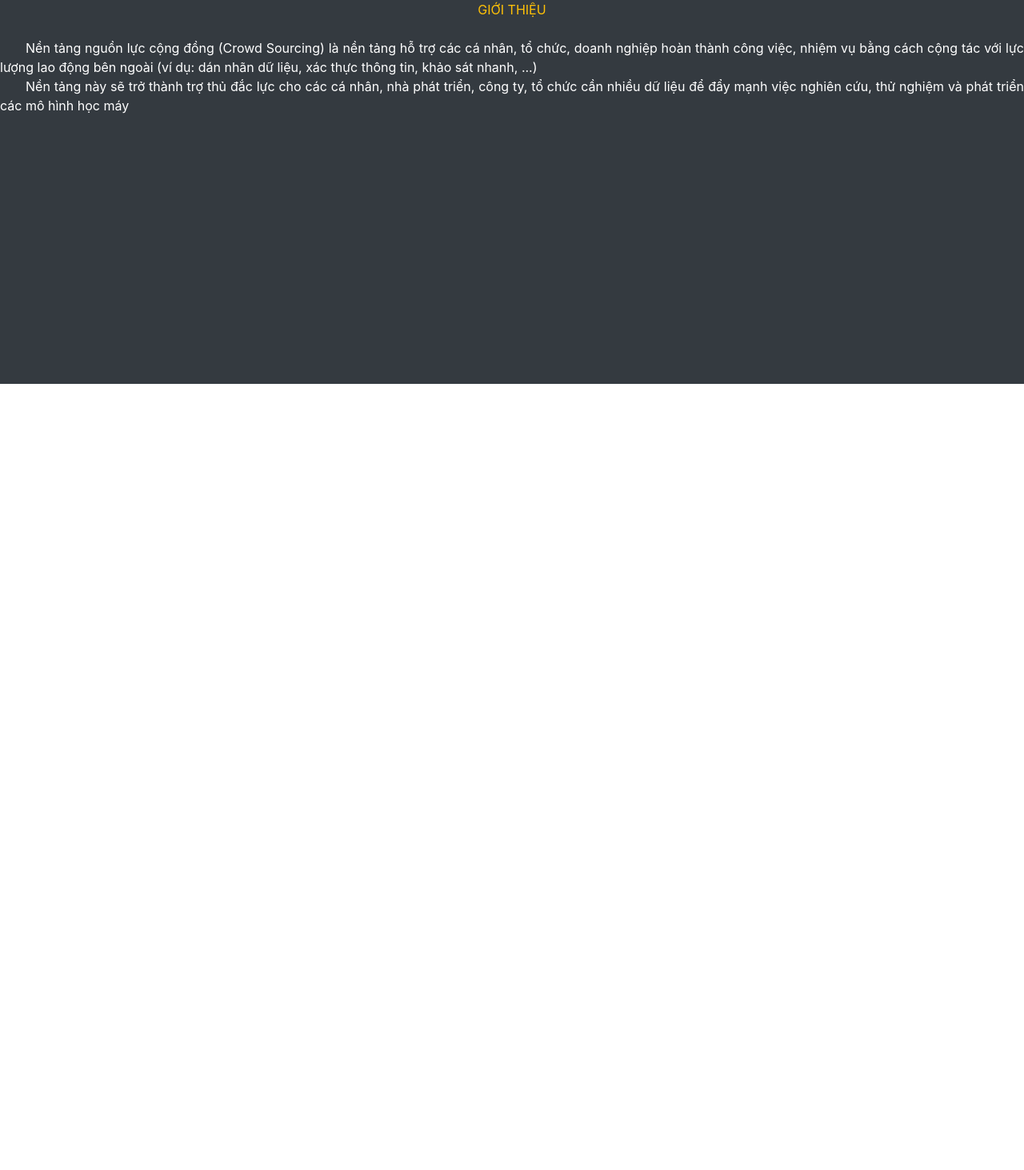
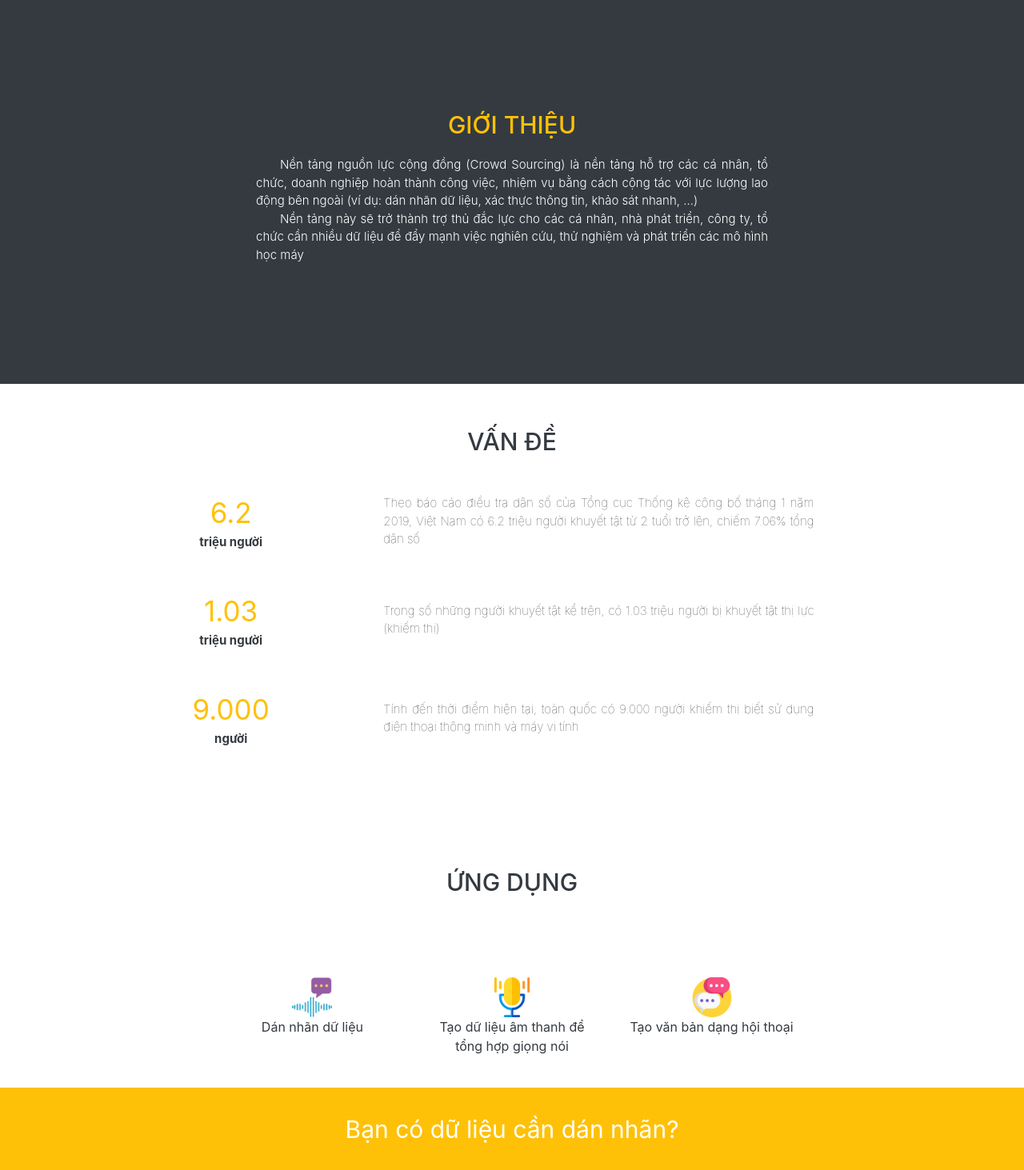
Before and after one commit to inlab-jsc/inlab_web, a Next.js app: page / in a window 1280 px wide. Shown: the part 860-2323 px from the top of the page at 80% size. Before the commit the page ends 1340 px from the top, so only its background shows below. Built offline with nearby package versions, Linux system fonts and the light colour scheme.

Commit message:
index page - second change

```diff
--- a/components/Header.js
+++ b/components/Header.js
@@ -1,6 +1,6 @@
 import Link from 'next/link';
 import NavBar from 'react-bootstrap/Navbar';
-import styles from '../styles/header.module.css';
+import styles from './header.module.css';
 import HeaderItem from './HeaderItem';
 
 export default React.memo(function Header(){
--- a/components/HeaderItem.js
+++ b/components/HeaderItem.js
@@ -1,9 +1,7 @@
-/* eslint-disable import/no-extraneous-dependencies */
-/* eslint-disable react/require-default-props */
 import Link from 'next/link'
 import Nav from 'react-bootstrap/Nav'
 import PropTypes from 'prop-types'
-import styles from '../styles/header-item.module.css'
+import styles from './header-item.module.css'
 
 function HeaderItem({href,text}){
   return(
--- /dev/null
+++ b/components/index/Column.js
@@ -0,0 +1,16 @@
+import PropTypes from 'prop-types'
+import styles from './column.module.css'
+
+function Column({imgSrc,children}){
+  return(
+    <div className="col-md" data-aos="zoom-in" data-aos-duration="1200">
+      <img src={imgSrc} className={styles.image} alt="" />
+      <div className={styles.text}>{children}</div>
+    </div>
+  )
+}
+Column.propTypes={
+  imgSrc:PropTypes.string.isRequired,
+  children:PropTypes.string.isRequired,
+}
+export default React.memo(Column)
--- /dev/null
+++ b/components/index/Row.js
@@ -0,0 +1,22 @@
+import PropTypes from 'prop-types'
+import styles from './row.module.css'
+
+function Row({number, unit , children}){
+  return(
+    <div className="row d-flex justify-content-center align-items-center py-4" data-aos="fade-up" data-aos-duration="1200">
+      <div className="col-4">
+        <div className={`text-warning ${styles.number}`}>{number}</div>
+        <div className={styles.unit}>{unit}</div>
+      </div>
+      <div className="col-8">
+        <div className={styles.explain}>{children}</div>
+      </div>
+    </div>
+  )
+}
+Row.propTypes={
+  number:PropTypes.string.isRequired,
+  unit:PropTypes.string.isRequired,
+  children:PropTypes.string.isRequired
+}
+export default React.memo(Row)
--- /dev/null
+++ b/components/index/column.module.css
@@ -0,0 +1,7 @@
+.image{
+  width: 50px;
+  height: 50px;
+  object-fit: cover;
+  flex-direction: column;
+
+}
--- /dev/null
+++ b/components/index/row.module.css
@@ -0,0 +1,13 @@
+.number{
+  font-size: 35px;
+}
+.explain{
+  font-size: 15px;
+  font-weight: lighter;
+  text-align: justify;
+  width: 80%;
+}
+.unit{
+  font-size: 15px;
+  font-weight: bold;
+}
--- a/pages/index.js
+++ b/pages/index.js
@@ -3,6 +3,8 @@ import Link from 'next/link'
 import Button from 'react-bootstrap/Button'
 import styles from '../styles/index.module.css'
 import Header from '../components/Header'
+import Row from '../components/index/Row'
+import Column from '../components/index/Column'
 
 export default function Home() {
   return (
@@ -14,8 +16,8 @@ export default function Home() {
       <Header />
       <div className={styles['first-big-div']}>
         <img className={styles.blindimg} src="images/undraw_pedestrian_crossing_l6jv.png" alt="" />
-        <div className={styles.heading1} data-aos="fade-up" data-aos-duration="1000">Inlab - vì cuộc sống tốt đẹp hơn cho người khiếm thị</div>
-        <div className={styles.heading2}> Nền tảng nguồn lực cộng đồng về dữ liệu tiên phong tại Việt Nam</div>
+        <p className={`${styles.text} ${styles.heading1}`} data-aos="fade-up" data-aos-duration="1000">Inlab - vì cuộc sống tốt đẹp hơn cho người khiếm thị</p>
+        <p className={`${styles.text} ${styles.heading2}`}> Nền tảng nguồn lực cộng đồng về dữ liệu tiên phong tại Việt Nam</p>
         <Link href="/contactsale">
           <Button variant="warning" className={styles.button}>Bạn có dữ liệu cần được dán nhãn?</Button>
         </Link>
@@ -24,18 +26,39 @@ export default function Home() {
         </Link>
       </div>
 
-      <div className={styles['second-big-div']}>
-        <div className="bg2 d-flex flex-column justify-content-center align-items-center" id="second">
-          <div className="heading-text text-warning" data-aos="fade-right" data-aos-duration="1200">GIỚI THIỆU</div>
-          <div className="content text-white text-wrap text-justify pt-4  " data-aos="fade-left" data-aos-duration="1200">
-            &emsp;&emsp;Nền tảng nguồn lực cộng đồng (Crowd Sourcing) là nền tảng hỗ trợ các cá nhân, tổ chức, doanh nghiệp hoàn thành công việc, nhiệm vụ bằng cách cộng tác với lực lượng lao động bên ngoài (ví dụ: dán nhãn dữ liệu, xác thực thông tin, khảo sát nhanh, ...)
-            <br />
-                &emsp;&emsp;Nền tảng này sẽ trở thành trợ thủ đắc lực cho các cá nhân, nhà phát triển, công ty, tổ chức cần nhiều dữ liệu để đẩy mạnh việc nghiên cứu, thử nghiệm và phát triển các mô hình học máy
-          </div>
+      <div className={styles['gioi-thieu']}>
+        <p className={`${styles.text} ${styles.heading3}`} data-aos="fade-right" data-aos-duration="1200">GIỚI THIỆU</p>
+        <p className={`${styles.text} ${styles.p1}`} data-aos="fade-left" data-aos-duration="1200">
+          &emsp;&emsp;Nền tảng nguồn lực cộng đồng (Crowd Sourcing) là nền tảng hỗ trợ các cá nhân, tổ chức, doanh nghiệp hoàn thành công việc, nhiệm vụ bằng cách cộng tác với lực lượng lao động bên ngoài (ví dụ: dán nhãn dữ liệu, xác thực thông tin, khảo sát nhanh, ...)
+          <br />
+          &emsp;&emsp;Nền tảng này sẽ trở thành trợ thủ đắc lực cho các cá nhân, nhà phát triển, công ty, tổ chức cần nhiều dữ liệu để đẩy mạnh việc nghiên cứu, thử nghiệm và phát triển các mô hình học máy
+        </p>
+      </div>
+
+      <div className={styles['van-de']}>
+        <p className={styles.heading4} data-aos="fade-up" data-aos-duration="1200">VẤN ĐỀ</p>
+        <div className={styles['row-wrapper']}>
+          <Row number="6.2" unit="triệu người">Theo báo cáo điều tra dân số của Tổng cục Thống kê công bố tháng 1 năm 2019, Việt Nam có 6.2 triệu người khuyết tật từ 2 tuổi trở lên, chiếm 7.06% tổng dân số</Row>
+          <Row number="1.03" unit="triệu người">Trong số những người khuyết tật kể trên, có 1.03 triệu người bị khuyết tật thị lực (khiếm thị)</Row>
+          <Row number="9.000" unit="người">Tính đến thời điểm hiện tại, toàn quốc có 9.000 người khiếm thị biết sử dụng điện thoại thông minh và máy vi tính</Row>
         </div>
       </div>
 
+      <div className={styles['ung-dung']}>
+        <p className={styles.heading4} data-aos="zoom-in" data-aos-duration="1200">ỨNG DỤNG</p>
 
+        <div className={styles['column-wrapper']}>
+          <Column imgSrc="images/audio.png">Dán nhãn dữ liệu </Column>
+          <Column imgSrc="images/micro.png">Tạo dữ liệu âm thanh để tổng hợp giọng nói</Column>
+          <Column imgSrc="images/speak.png">Tạo văn bản dạng hội thoại</Column>
+        </div>
+      </div>
+      <div className="bg-warning">
+        <div className={styles.heading5}>Bạn có dữ liệu cần dán nhãn?</div>
+        <Link href="/contactsale">
+          <Button variant="dark" className="mb-5 p-3" size="lg"> Liên hệ chúng tôi</Button>
+        </Link>
+      </div>
       <style jsx global>
         {`
         html,
--- a/styles/index.module.css
+++ b/styles/index.module.css
@@ -39,6 +39,10 @@ background: lightgrey;
 /* a:hover {
   color: #F1DF64 !important;
 } */
+.text {
+  overflow: hidden;
+  text-overflow: ellipsis;
+}
 
 .first-big-div {
   height: 100vh;
@@ -72,12 +76,68 @@ background: lightgrey;
   margin: 10px;
 }
 
-.second-big-div {
+.gioi-thieu {
   height: 60vh;
   width: 100%;
   background-color:#343a40;
+  display: flex;
+  flex-direction: column;
+  justify-content: center;
+  align-items: center;
 }
 
+.heading3 {
+  color: #ffc107;
+  font-size: 30px;
+  font-weight: 500;
+}
+
+.p1{
+  font-size: 15px;
+  font-weight: 300;
+  width: 50vw;
+  color: white;
+  white-space: normal;
+  text-align: justify;
+}
+
+.van-de {
+  height: 70vh;
+  display: flex;
+  flex-direction: column;
+  justify-content: center;
+  align-items: center;
+}
+
+.heading4 {
+  font-size: 30px;
+  font-weight: 500;
+}
+
+.row-wrapper {
+  width: 80vw;
+  height: 50vh;
+}
+
+.ung-dung {
+  height: 40vh;
+  display: flex;
+  flex-direction: column;
+  justify-content: center;
+  align-items: center;
+}
+
+.column-wrapper {
+  display: flex;
+  flex-direction: row;
+  margin-top: 10vh;
+}
+
+.heading5 {
+  font-size: 30px;
+  padding:30px;
+  color:white;
+}
 /* .btn{
   -webkit-appearance: none !important;
   -moz-appearance: none;
@@ -120,23 +180,8 @@ background: lightgrey;
 .navbar-light .navbar-nav .nav-link {
   color: black;
 }
-.h2{
-  font-size: 30px;
-}
-.h3{
-  font-size: 15px;
-  font-weight: lighter;
-}
-.h4{
-  font-size: 12px;
-  font-weight: bold;
-}
-.image{
-  width: 50px;
-  height: 50px;
-  object-fit: cover;
 
-}
+
 .udu-content{
   width: 90vw;
   height: 40vh;
```
Also changed, not shown: .eslintrc.json, components/header-item.module.css (renamed from styles/header-item.module.css), components/header.module.css (renamed from styles/header.module.css).
